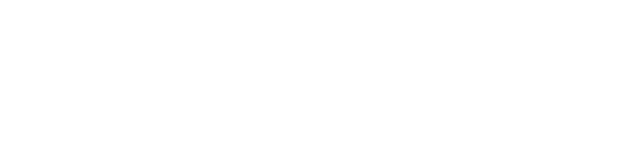
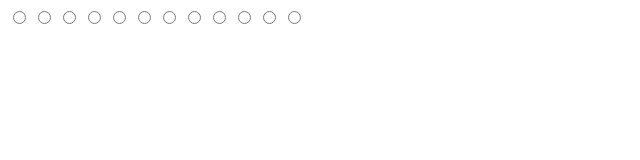
Before and after one commit to iamneo-production/dbfbecffbdd304966236efdcbcabeone, a website: page public/index.html in a window 1280 px wide. Shown: the whole page, without its empty margins (0-640 px from the left). Drawn offline with Linux system fonts and the light colour scheme.

Commit message:
Backup Commit

```diff
--- a/public/index.html
+++ b/public/index.html
@@ -11,5 +11,19 @@
 </head>
 <body>
   <!-- Enter your code here -->
+  <form id="tictactoe">
+    <input type="radio" name="cell-0" id="cell-0-x"/>
+    <input type="radio" name="cell-0" id="cell-0-o"/>
+    <input type="radio" name="cell-1" id="cell-1-x"/>
+    <input type="radio" name="cell-1" id="cell-1-o"/>
+    <input type="radio" name="cell-0" id="cell-0-x"/>
+    <input type="radio" name="cell-0" id="cell-0-o"/>
+    <input type="radio" name="cell-0" id="cell-0-x"/>
+    <input type="radio" name="cell-0" id="cell-0-o"/>
+    <input type="radio" name="cell-0" id="cell-0-x"/>
+    <input type="radio" name="cell-0" id="cell-0-o"/>
+    <input type="radio" name="cell-0" id="cell-0-x"/>
+    <input type="radio" name="cell-0" id="cell-0-o"/>
+  </form>
 </body>
 </html>
```
